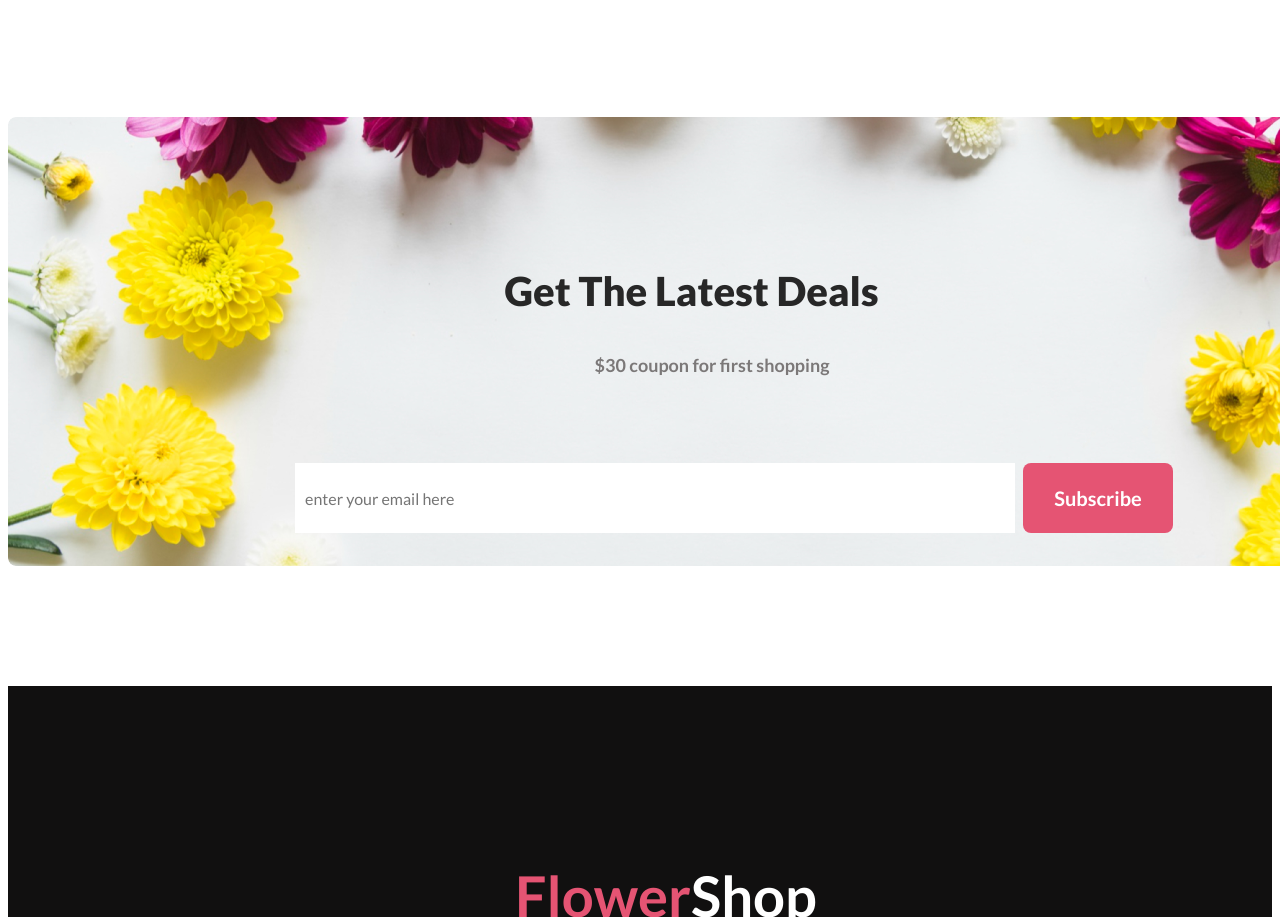
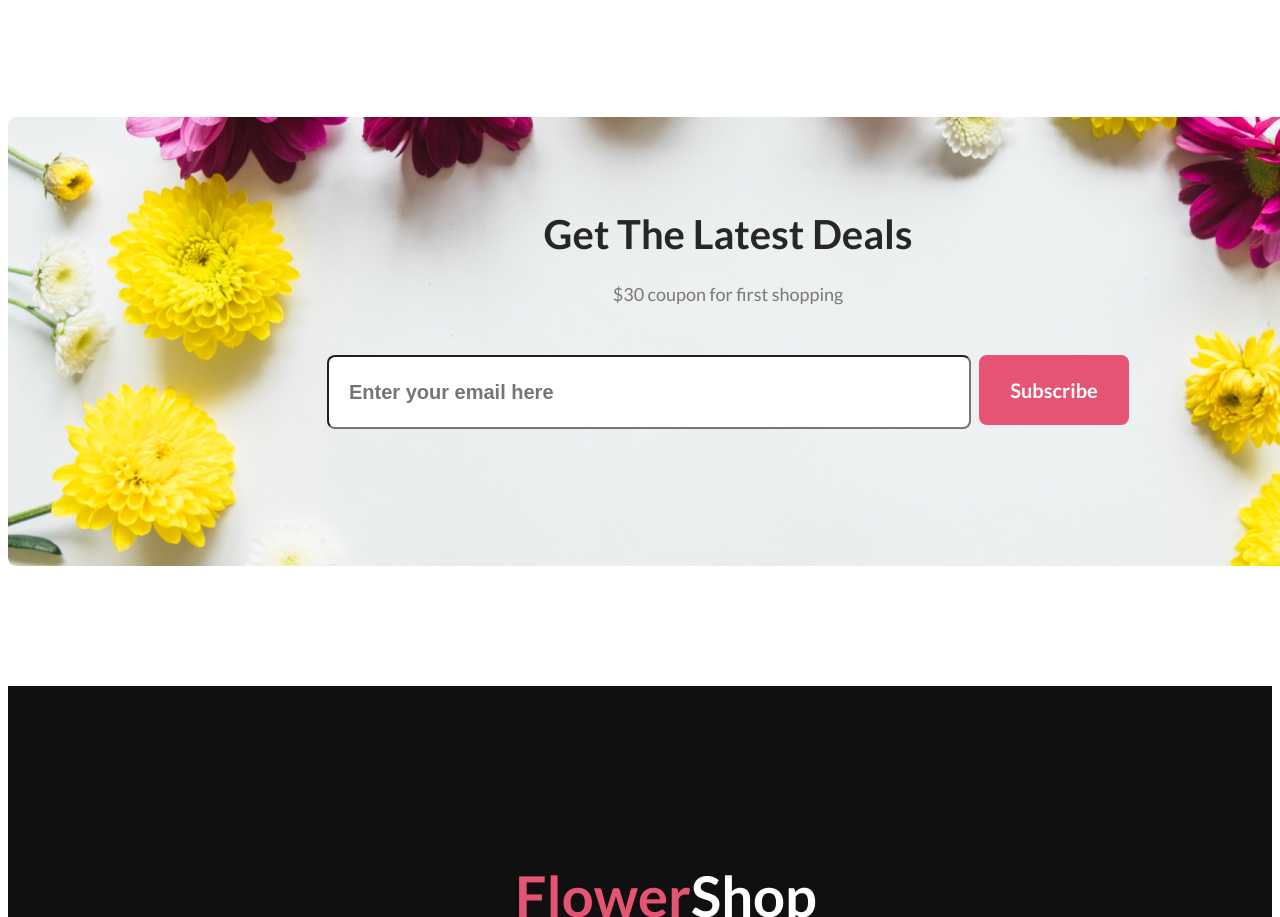
Before and after one commit to sohagroy7223/flower-shop-responsive-web, a plain HTML site: page index.html in a window 1280 px wide. Shown: the part 3608-4525 px from the top of the page. Drawn offline with Linux system fonts and the light colour scheme.

Commit message:
change the hero section

```diff
--- a/index.html
+++ b/index.html
@@ -126,30 +126,27 @@
                     <img src="Flower Asset/Rectangle 6.png" alt="" />
                 </div>
             </section>
-            <section id="herro">
-                <div class="control">
-                    <div>
-                        <div class="text">
-                            <h3 class="section-title">Get The Latest Deals</h3>
-
-                            <p class="main-description">
-                                $30 coupon for first shopping
-                            </p>
+            <section>
+                <div id="herro">
+                    <div class="hero-container">
+                        <div class="hero-title">
+                            <h4>Get The Latest Deals</h4>
                         </div>
-                        <div class="type">
+                        <div class="hero-description">
+                            <p>$30 coupon for first shopping</p>
+                        </div>
+                        <div class="click">
                             <input
-                                type="text "
-                                placeholder="enter your email here"
+                                type="email"
+                                placeholder="Enter your email here"
                             />
-                            <div>
-                                <button>Subscribe</button>
-                            </div>
+                            <div><button>Subscribe</button></div>
                         </div>
                     </div>
                 </div>
             </section>
         </main>
-        <footer>
+        <footer class="">
             <div class="foot-container">
                 <div class="foot-title">
                     <h3><span>Flower</span>Shop</h3>
--- a/style/style.css
+++ b/style/style.css
@@ -144,7 +144,6 @@ button {
 .tree-3 {
     width: 464px;
     height: 605px;
-
     display: flex;
     justify-content: center;
     align-items: center;
@@ -210,35 +209,51 @@ button {
     background-color: rgba(255, 255, 255, 0.2);
     margin: 0 auto;
 }
-.control {
+.hero-container {
     width: 866px;
     height: 206px;
+    border-radius: 8px;
     display: flex;
+    flex-direction: column;
+    gap: 20px;
     margin: 0 auto;
+    text-align: center;
+    align-items: center;
     margin-top: 120px;
 }
+.hero-title {
+    width: 373px;
+    height: 48px;
+    font-size: 40px;
+    font-weight: 900;
+    font-family: lato;
+    margin-top: 40px;
+    color: #272727;
+}
+.hero-description {
+    width: 235px;
+    height: 30px;
+    font-size: 18px;
+    font-family: lato;
+    margin-top: 40px;
+    color: #7b7878;
+}
 input {
-    width: 700px;
-    height: 50px;
+    width: 600px;
+    height: 30px;
+    font-size: 20px;
+    font-weight: bold;
+    border-radius: 8px;
     background-color: #ffff;
-    color: #2727276e;
-    border: none;
-
-    font-size: 16px;
-    font-family: lato;
-    align-items: center;
-    padding: 10px;
+    color: #272727;
+    padding: 20px;
 }
-.type {
+.click {
     display: flex;
     gap: 8px;
+    margin-top: 40px;
 }
-.text {
-    text-align: center;
-    align-items: center;
-    margin-top: 150px;
-    margin-left: 100px;
-}
+
 footer {
     width: 100%;
     height: 449px;
@@ -275,3 +290,6 @@ small {
     /* font-size: 20px; */
     font-weight: bold;
 }
+.hide {
+    display: none;
+}
```
